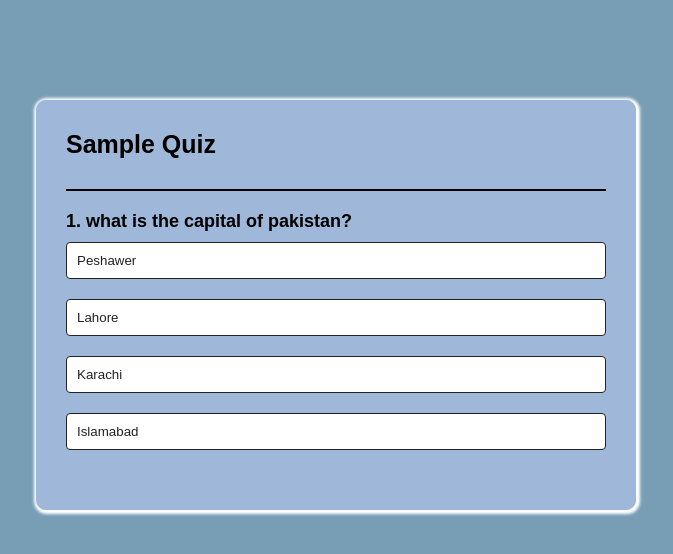
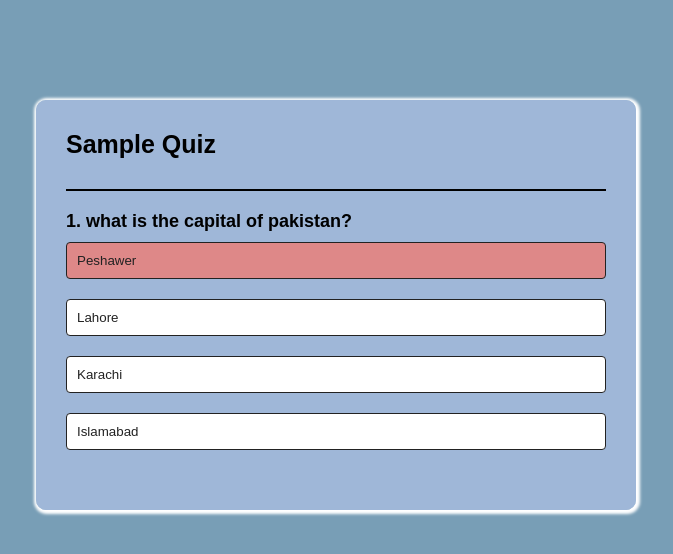
Before and after one commit to sajjadahmad30/classTask003-Interactive-Quiz-Game, a plain HTML site: page index.html in a window 1280 px wide. Both pictures are taken after a click on the button "Peshawer". Shown: the whole page, without its empty margins (304-977 px from the left). Drawn offline with Linux system fonts and the light colour scheme.

Commit message:
add function for selectAnswer and add and also add css for the correct and incorrect class

```diff
--- a/script.js
+++ b/script.js
@@ -53,6 +53,9 @@ function showQuestion(){
         button.innerHTML=answers.text;
         button.classList.add("btn");
         answerButtons.appendChild(button);
+        if(answers.correct){
+            button.dataset.correct = answers.correct;
+        }
         button.addEventListener('click', selectAnswer);
     });
 }
@@ -65,13 +68,13 @@ function resetState(){
 }
 
 function selectAnswer(e){
-    const selecteBtn=e.target;
-    const isCorrect = selecteBtn.dataset.correct=== "true";
+    const selectedBtn= e.target;
+    const isCorrect = selectedBtn.dataset.correct === "true";
     if(isCorrect){
-        selecteBtn.classList.add("correct");
+        selectedBtn.classList.add("correct")
 
     }else{
-        selecteBtn.classList.add("incorrect")
+        selectedBtn.classList.add("incorrect")
     }
 }
 
--- a/style.css
+++ b/style.css
@@ -62,3 +62,10 @@ body{
     cursor: pointer;
 
 }
+
+.correct{
+    background-color: rgb(136, 222, 136);
+}
+.incorrect{
+    background-color: rgb(222, 136, 136);
+}
```
